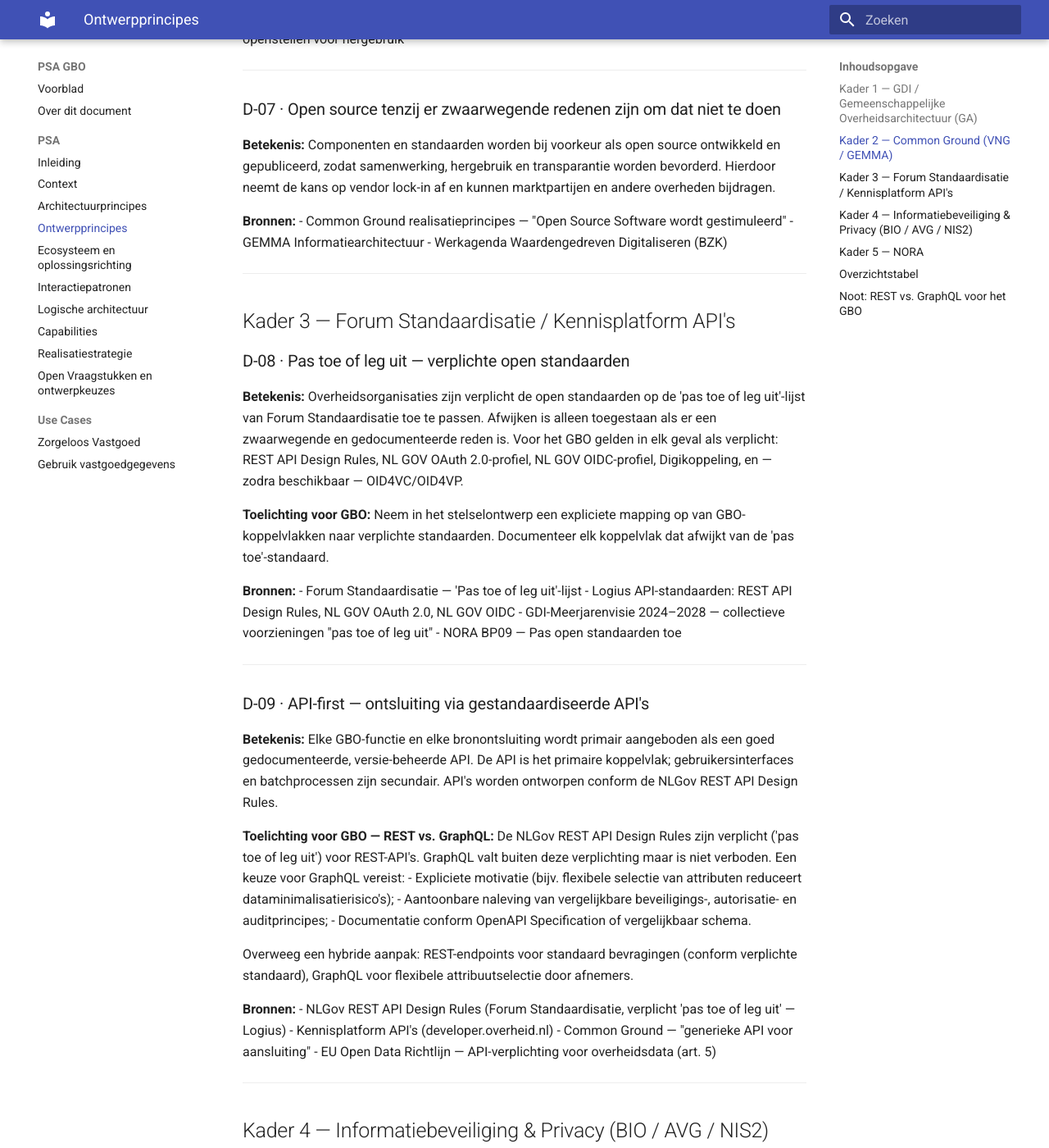
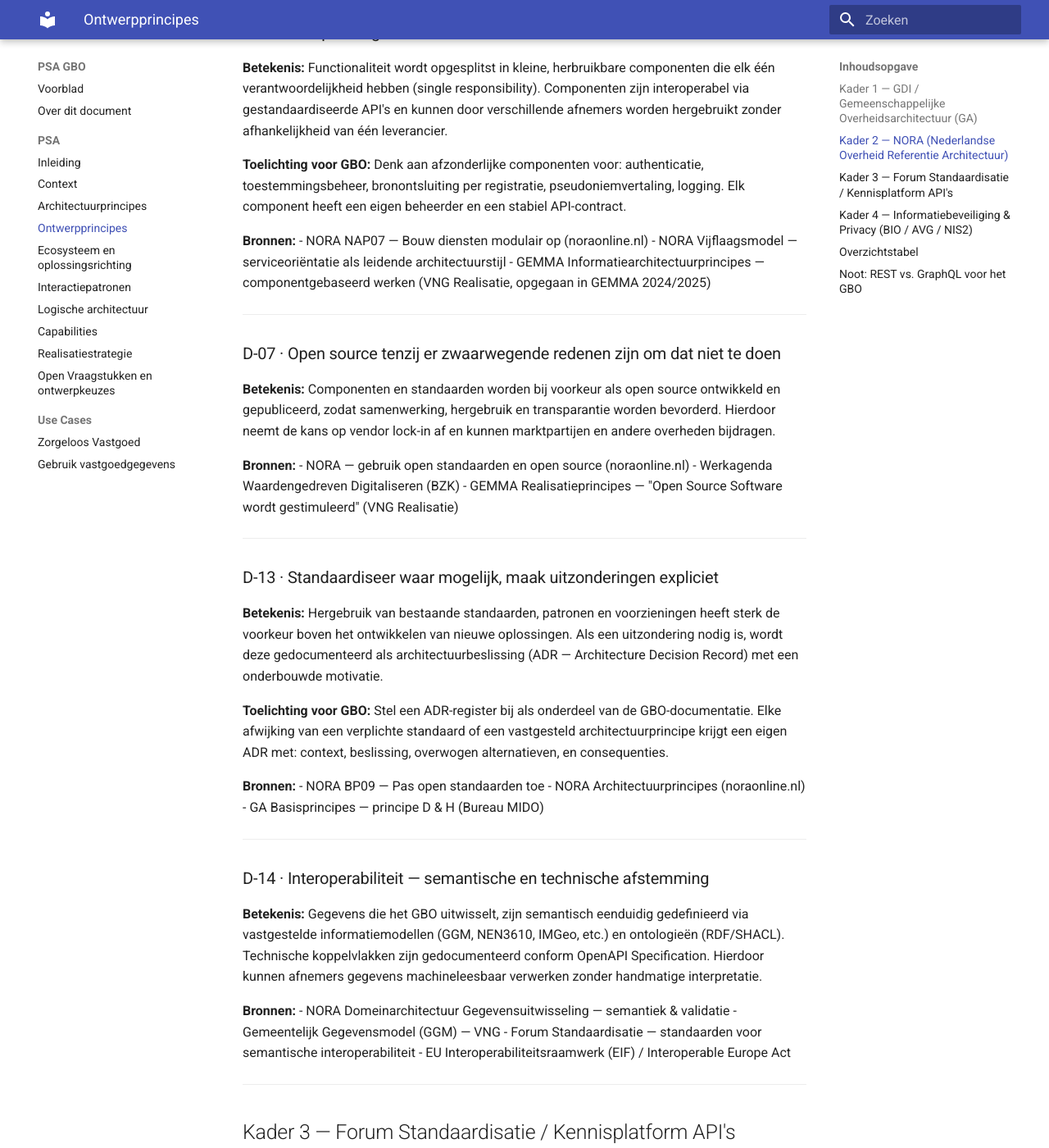
Before and after one commit to ICTU/GBO, an MkDocs documentation site: the page built from docs/psa/ontwerpprincipes.md, in a window 1280 px wide and 1400 px high, scrolled down 2849 px. Shown: the whole window at 82% size. Built offline with MkDocs 1.6.1 and Material for MkDocs 9.7.7, drawn with Linux system fonts in a browser that asks for light colours; some of the changed text lies outside the part shown.

Commit message:
Update ontwerpprincipes.md

```diff
--- a/docs/psa/ontwerpprincipes.md
+++ b/docs/psa/ontwerpprincipes.md
@@ -11,10 +11,10 @@
 ### D-01 · Decentraal wat kan, centraal wat moet
 
 **Betekenis:**
-Taken, bevoegdheden en voorzieningen worden belegd op het laagst mogelijke niveau dat nog doelmatig en doeltreffend is. Centrale voorzieningen worden alleen ingericht als decentrale alternatieven aantoonbaar onvoldoende zijn — bijvoorbeeld vanwege schaalniveau, interoperabiliteitseisen of beveiligingsrisico's. Voor de GBO betekent dit: generieke functies (authenticatie, toegang, bronontsluiting) mogen centraal; domeinspecifieke functies blijven bij de betrokken partij.
+Taken, bevoegdheden en voorzieningen worden belegd op het laagst mogelijke niveau dat nog doelmatig en doeltreffend is. Centrale voorzieningen worden ingericht als decentrale alternatieven aantoonbaar onvoldoende zijn — bijvoorbeeld vanwege schaalniveau, interoperabiliteitseisen of beveiligingsrisico's. Voor de GBO betekent dit: generieke functies (authenticatie, toegang, bronontsluiting) worden centraal ingericht; domeinspecifieke functies mogen bij de betrokken partij blijven.
 
 **Toelichting voor GBO:**
-Bronhouders beheren zelf hun gegevens. Het GBO biedt een centrale *integratielaag*, maar geen centrale *gegevensopslag*. Keuzes voor centrale voorzieningen worden expliciet gemotiveerd.
+Bronhouders beheren zelf hun gegevens. Het GBO-stelsel biedt een centrale *integratielaag*, maar geen centrale *gegevensopslag*. Keuzes voor centrale voorzieningen worden expliciet gemotiveerd, maar kunnen ook op verzoek van bronhouders gemaakt worden.
 
 **Bronnen:**
 - Gemeentewet art. 117 lid 2 / Provinciewet art. 115 lid 2 (subsidiariteitsbeginsel)
@@ -68,16 +68,19 @@
 Het stelsel is opgebouwd uit losgekoppelde, vervangbare modules met heldere interfaces. Elk component kan onafhankelijk worden doorontwikkeld of vervangen zonder andere componenten te raken. Het stelsel heeft geen single point of failure en is ontworpen op continuïteit.
 
 **Toelichting voor GBO:**
-Pas een gelaagde componentarchitectuur toe (vergelijkbaar met het Common Ground 5-lagenmodel). Definieer expliciete API-contracten tussen lagen. Sla geen gegevens op die ook real-time bij de bron bevraagd kunnen worden.
+Pas een gelaagde componentarchitectuur toe conform het NORA Vijflaagsmodel (interactie, procesinrichting, integratie, diensten, gegevensbronnen). Definieer expliciete API-contracten tussen lagen. Sla geen gegevens op die ook real-time bij de bron bevraagd kunnen worden.
 
 **Bronnen:**
 - GA Basisprincipes — principe V (Bureau MIDO)
 - GDI-Meerjarenvisie 2024–2028
-- Common Ground 5-lagenmodel (VNG Realisatie / GEMMA)
+- NORA Vijflaagsmodel (noraonline.nl)
+- GEMMA Informatiearchitectuurprincipes — componentgebaseerd werken (VNG Realisatie)
 
 ---
 
-## Kader 2 — Common Ground (VNG / GEMMA)
+## Kader 2 — NORA (Nederlandse Overheid Referentie Architectuur)
+
+> De NORA is het overkoepelende architectuurkader voor de gehele Nederlandse overheid en daarmee het primaire inhoudelijke kader voor GBO na GDI. De principes die eerder onder Common Ground (VNG/GEMMA) waren ondergebracht, zijn hier opgenomen: de Common Ground informatiearchitectuurprincipes zijn in 2024/2025 formeel opgegaan in de vernieuwde GEMMA-architectuurprincipes, die onderdeel uitmaken van de NORA-familie. Waar relevant wordt de GEMMA-herkomst van een principe in de bronnen vermeld.
 
 ### D-05 · Gegevens bij de bron — geen onnodige kopieën
 
@@ -88,8 +91,8 @@
 Het GBO fungeert als *integratielaag*, niet als *gegevensmagazijn*. Bronhouders (BRP, Belastingdienst, UWV, DUO, BAG/BRK) worden bevraagd via de gemeenschappelijke bronontsluiting-API. Tussenopslag is alleen toegestaan als performance of beschikbaarheid dit vereist, met expliciete AVG-grondslag.
 
 **Bronnen:**
-- Common Ground informatiearchitectuurprincipes (VNG Realisatie / GEMMA Online)
-- Common Ground Propositie 2024 (VNG)
+- NORA NAP12 — Informeer bij de bron (noraonline.nl)
+- GEMMA Informatiearchitectuurprincipes — eenmalige vastlegging (VNG Realisatie, opgegaan in GEMMA 2024/2025)
 - Haal Centraal-programma (VNG Realisatie) — "bevragen bij de bron"
 - developer.overheid.nl — Vorderingenoverzicht Rijk (casestudy)
 
@@ -104,9 +107,9 @@
 Denk aan afzonderlijke componenten voor: authenticatie, toestemmingsbeheer, bronontsluiting per registratie, pseudoniemvertaling, logging. Elk component heeft een eigen beheerder en een stabiel API-contract.
 
 **Bronnen:**
-- Common Ground realisatieprincipes (VNG Realisatie / commonground.nl)
-- Common Ground 5-lagenmodel (GEMMA Online)
-- GEMMA Informatiearchitectuur — "maximaal openstellen voor hergebruik"
+- NORA NAP07 — Bouw diensten modulair op (noraonline.nl)
+- NORA Vijflaagsmodel — serviceoriëntatie als leidende architectuurstijl
+- GEMMA Informatiearchitectuurprincipes — componentgebaseerd werken (VNG Realisatie, opgegaan in GEMMA 2024/2025)
 
 ---
 
@@ -116,9 +119,37 @@
 Componenten en standaarden worden bij voorkeur als open source ontwikkeld en gepubliceerd, zodat samenwerking, hergebruik en transparantie worden bevorderd. Hierdoor neemt de kans op vendor lock-in af en kunnen marktpartijen en andere overheden bijdragen.
 
 **Bronnen:**
-- Common Ground realisatieprincipes — "Open Source Software wordt gestimuleerd"
-- GEMMA Informatiearchitectuur
+- NORA — gebruik open standaarden en open source (noraonline.nl)
 - Werkagenda Waardengedreven Digitaliseren (BZK)
+- GEMMA Realisatieprincipes — "Open Source Software wordt gestimuleerd" (VNG Realisatie)
+
+---
+
+### D-13 · Standaardiseer waar mogelijk, maak uitzonderingen expliciet
+
+**Betekenis:**
+Hergebruik van bestaande standaarden, patronen en voorzieningen heeft sterk de voorkeur boven het ontwikkelen van nieuwe oplossingen. Als een uitzondering nodig is, wordt deze gedocumenteerd als architectuurbeslissing (ADR — Architecture Decision Record) met een onderbouwde motivatie.
+
+**Toelichting voor GBO:**
+Stel een ADR-register bij als onderdeel van de GBO-documentatie. Elke afwijking van een verplichte standaard of een vastgesteld architectuurprincipe krijgt een eigen ADR met: context, beslissing, overwogen alternatieven, en consequenties.
+
+**Bronnen:**
+- NORA BP09 — Pas open standaarden toe
+- NORA Architectuurprincipes (noraonline.nl)
+- GA Basisprincipes — principe D & H (Bureau MIDO)
+
+---
+
+### D-14 · Interoperabiliteit — semantische en technische afstemming
+
+**Betekenis:**
+Gegevens die het GBO uitwisselt, zijn semantisch eenduidig gedefinieerd via vastgestelde informatiemodellen (GGM, NEN3610, IMGeo, etc.) en ontologieën (RDF/SHACL). Technische koppelvlakken zijn gedocumenteerd conform OpenAPI Specification. Hierdoor kunnen afnemers gegevens machineleesbaar verwerken zonder handmatige interpretatie.
+
+**Bronnen:**
+- NORA Domeinarchitectuur Gegevensuitwisseling — semantiek & validatie
+- Gemeentelijk Gegevensmodel (GGM) — VNG
+- Forum Standaardisatie — standaarden voor semantische interoperabiliteit
+- EU Interoperabiliteitsraamwerk (EIF) / Interoperable Europe Act
 
 ---
 
@@ -156,12 +187,12 @@
 **Bronnen:**
 - NLGov REST API Design Rules (Forum Standaardisatie, verplicht 'pas toe of leg uit' — Logius)
 - Kennisplatform API's (developer.overheid.nl)
-- Common Ground — "generieke API voor aansluiting"
+- GEMMA Informatiearchitectuurprincipes — "maximaal openstellen voor hergebruik via API's"
 - EU Open Data Richtlijn — API-verplichting voor overheidsdata (art. 5)
 
 ---
 
-## Kader 4 — Informatiebeveiliging & Privacy (BIO / AVG / NIS2)
+## Kader 4 — Informatiebeveiliging &amp; Privacy (BIO / AVG / NIS2)
 
 ### D-10 · Informatiebeveiliging en privacy by design
 
@@ -207,36 +238,6 @@
 
 ---
 
-## Kader 5 — NORA
-
-### D-13 · Standaardiseer waar mogelijk, maak uitzonderingen expliciet
-
-**Betekenis:**
-Hergebruik van bestaande standaarden, patronen en voorzieningen heeft sterk de voorkeur boven het ontwikkelen van nieuwe oplossingen. Als een uitzondering nodig is, wordt deze gedocumenteerd als architectuurbeslissing (ADR — Architecture Decision Record) met een onderbouwde motivatie.
-
-**Toelichting voor GBO:**
-Stel een ADR-register bij als onderdeel van de GBO-documentatie. Elke afwijking van een verplichte standaard of een vastgesteld architectuurprincipe krijgt een eigen ADR met: context, beslissing, overwogen alternatieven, en consequenties.
-
-**Bronnen:**
-- NORA BP09 — Pas open standaarden toe
-- NORA Architectuurprincipes (noraonline.nl)
-- GA Basisprincipes — principe D & H (Bureau MIDO)
-
----
-
-### D-14 · Interoperabiliteit — semantische en technische afstemming
-
-**Betekenis:**
-Gegevens die het GBO uitwisselt, zijn semantisch eenduidig gedefinieerd via vastgestelde informatiemodellen (GGM, NEN3610, IMGeo, etc.) en ontologieën (RDF/SHACL). Technische koppelvlakken zijn gedocumenteerd conform OpenAPI Specification. Hierdoor kunnen afnemers gegevens machineleesbaar verwerken zonder handmatige interpretatie.
-
-**Bronnen:**
-- NORA Domeinarchitectuur Gegevensuitwisseling — semantiek & validatie
-- Gemeentelijk Gegevensmodel (GGM) — VNG
-- Forum Standaardisatie — standaarden voor semantische interoperabiliteit
-- EU Interoperabiliteitsraamwerk (EIF) / Interoperable Europe Act
-
----
-
 ## Overzichtstabel
 
 | ID   | Principe                                                        | Cluster                           | Primair kader              |
@@ -244,10 +245,10 @@
 | D-01 | Decentraal wat kan, centraal wat moet                           | Governance & organisatie          | GDI / GA / Gemeentewet     |
 | D-02 | Afspraken > standaarden > voorzieningen                         | Governance & organisatie          | GDI / GA (MIDO)            |
 | D-03 | Gebruik landelijke GDI-bouwstenen tenzij…                       | Governance & organisatie          | GDI / NORA                 |
-| D-04 | Robuust, modulair en flexibel ontwerp                           | Technische architectuur           | GDI / Common Ground        |
-| D-05 | Gegevens bij de bron — geen onnodige kopieën                    | Gegevensarchitectuur              | Common Ground / NORA       |
-| D-06 | Componentgebaseerd werken — herbruikbare bouwstenen             | Technische architectuur           | Common Ground (VNG)        |
-| D-07 | Open source tenzij zwaarwegende redenen                         | Technische architectuur           | Common Ground / BZK        |
+| D-04 | Robuust, modulair en flexibel ontwerp                           | Technische architectuur           | GDI / NORA                 |
+| D-05 | Gegevens bij de bron — geen onnodige kopieën                    | Gegevensarchitectuur              | NORA (NAP12) / GEMMA       |
+| D-06 | Componentgebaseerd werken — herbruikbare bouwstenen             | Technische architectuur           | NORA (NAP07) / GEMMA       |
+| D-07 | Open source tenzij zwaarwegende redenen                         | Technische architectuur           | NORA / BZK                 |
 | D-08 | Pas toe of leg uit — verplichte open standaarden                | Standaarden & koppelvlakken       | Forum Standaardisatie      |
 | D-09 | API-first — NLGov REST API Design Rules (en GraphQL-afweging)  | Standaarden & koppelvlakken       | Forum Standaardisatie / EU |
 | D-10 | Informatiebeveiliging en privacy by design                      | Beveiliging & privacy             | BIO2 / AVG / NIS2          |
```
